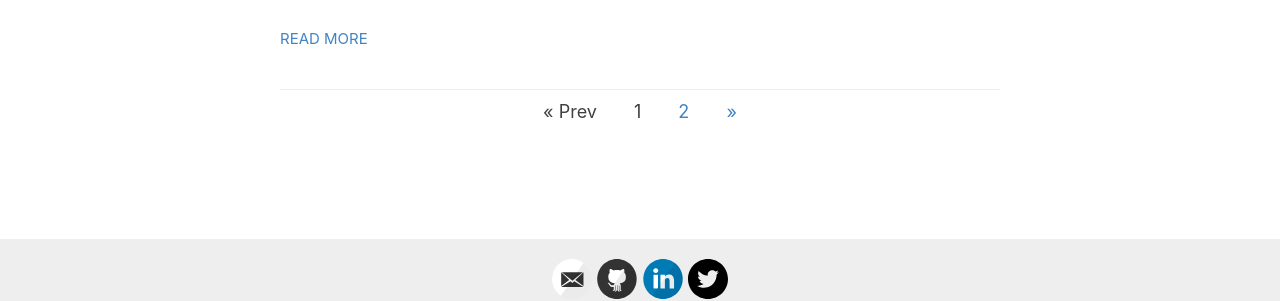
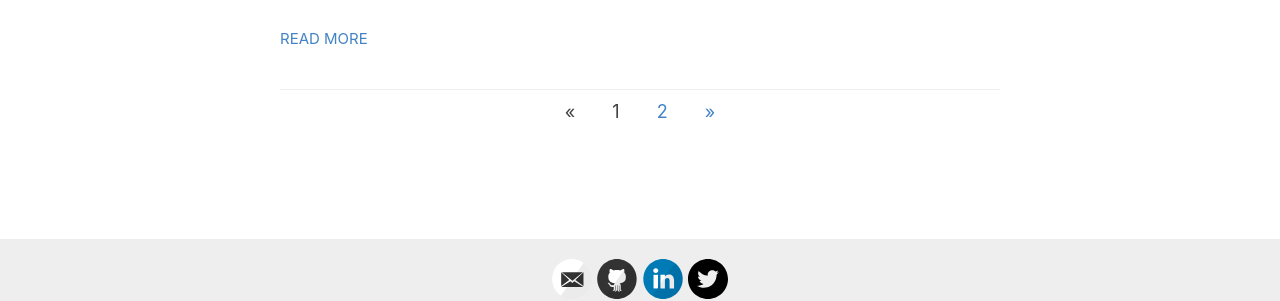
Before and after one commit to mcieno/mcieno.github.io, a Jekyll site: the page built from index.html, in a window 1280 px wide. Shown: the part 572-873 px from the top of the page. Built offline with Jekyll 4.4.1, drawn with Linux system fonts in a browser that asks for light colours; the list of posts is cut into pages by our own code.

Commit message:
Update index.html

```diff
--- a/index.html
+++ b/index.html
@@ -26,7 +26,7 @@ layout: default
     {% if paginator.previous_page %}
       <a href="{{ paginator.previous_page_path | prepend: site.baseurl | replace: '//', '/' }}">&laquo;</a>
     {% else %}
-      <span>&laquo; Prev</span>
+      <span>&laquo;</span>
     {% endif %}
 
     {% for page in (1..paginator.total_pages) %}
@@ -42,7 +42,7 @@ layout: default
     {% if paginator.next_page %}
       <a href="{{ paginator.next_page_path | prepend: site.baseurl | replace: '//', '/' }}">&raquo;</a>
     {% else %}
-      <span>Next &raquo;</span>
+      <span>&raquo;</span>
     {% endif %}
   </div>
   {% endif %}
```
